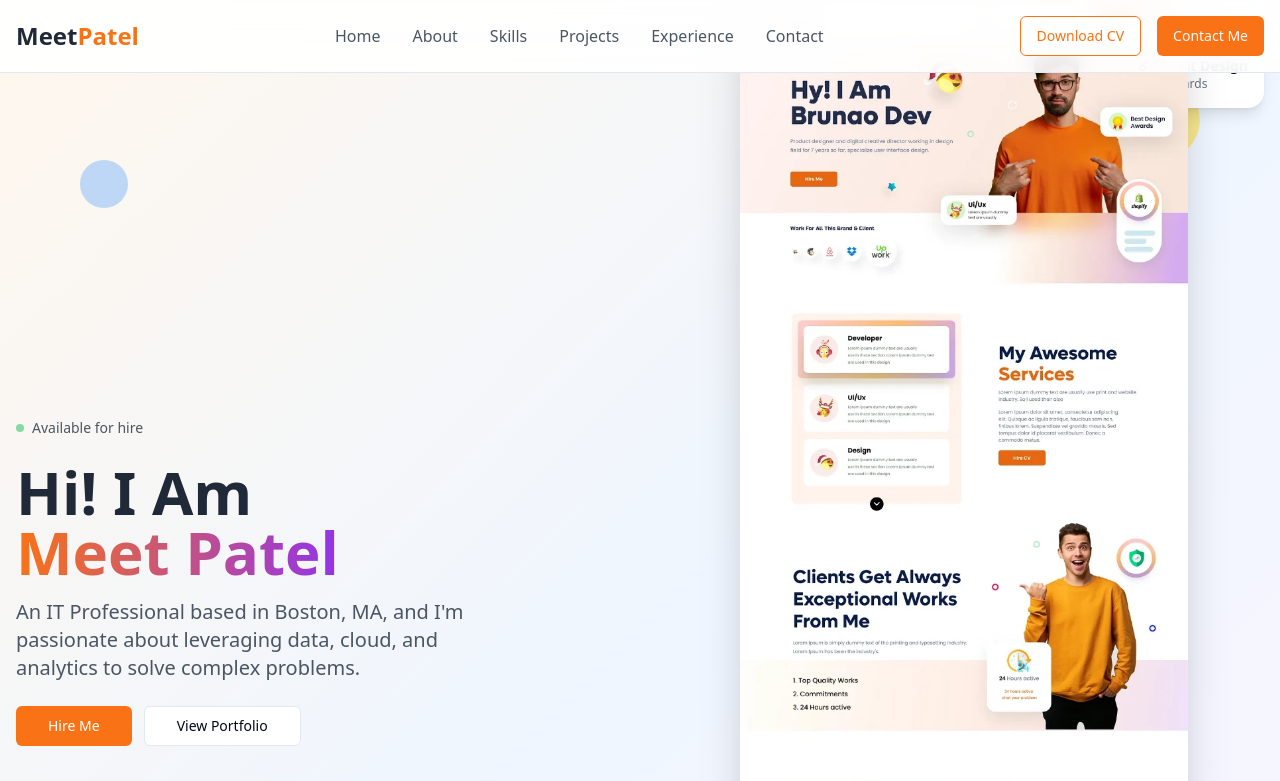
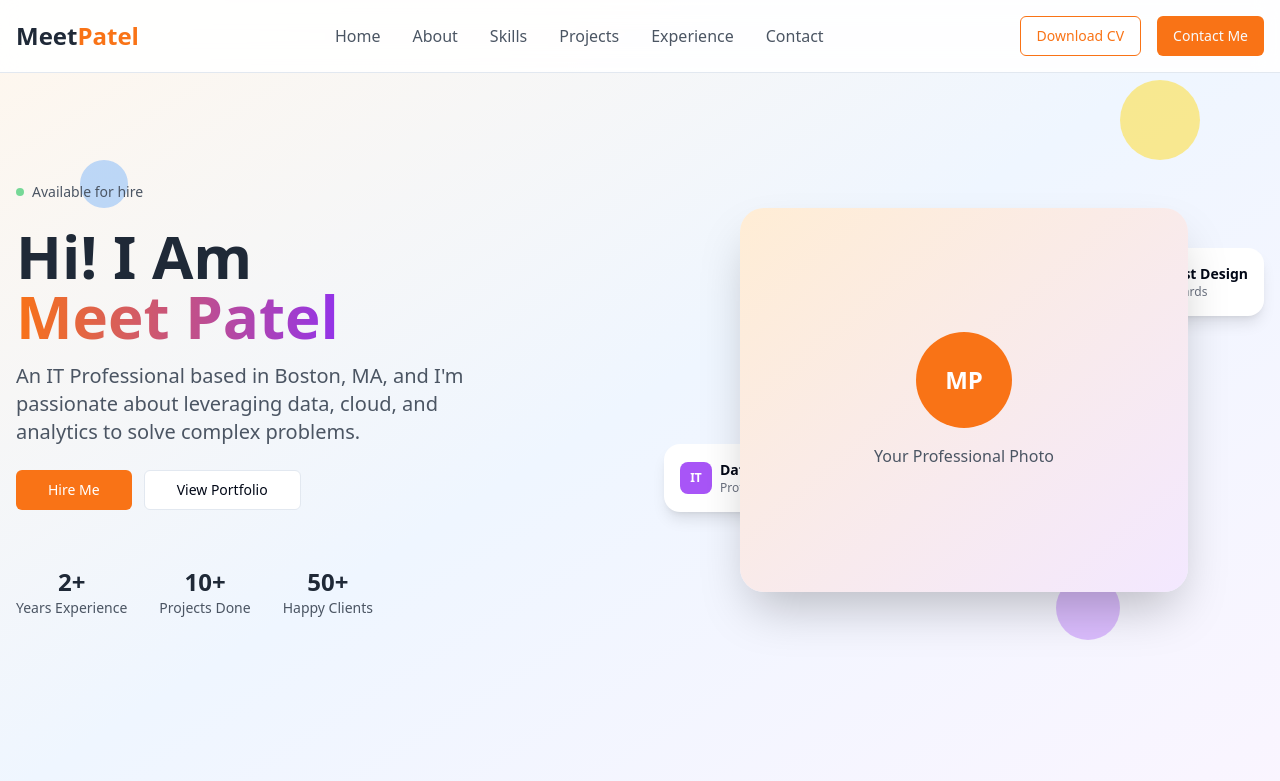
Before and after one commit to patelmeet1011/patel-portfolio-showcase, a React (Vite) app: page / in a window 1280 px wide. Shown: the top 781 px of the page. Built offline with nearby package versions, Linux system fonts and the light colour scheme.

Commit message:
Fix: Remove example image
Replaced the example image in the Hero component with the intended content.

```diff
--- a/src/components/Hero.tsx
+++ b/src/components/Hero.tsx
@@ -1,8 +1,11 @@
+
 import React from 'react';
 import { Button } from '@/components/ui/button';
 import { Badge } from '@/components/ui/badge';
+
 const Hero = () => {
-  return <section id="home" className="min-h-screen flex items-center relative overflow-hidden">
+  return (
+    <section id="home" className="min-h-screen flex items-center relative overflow-hidden">
       {/* Background Gradient */}
       <div className="absolute inset-0 bg-gradient-to-br from-orange-50 via-blue-50 to-purple-50"></div>
 
@@ -51,18 +54,23 @@ const Hero = () => {
               <div className="text-sm text-gray-600">Projects Done</div>
             </div>
             <div className="text-center">
-              <div className="text-2xl font-bold text-gray-800">
-            </div>
-              <div className="text-sm text-gray-600">
-            </div>
+              <div className="text-2xl font-bold text-gray-800">50+</div>
+              <div className="text-sm text-gray-600">Happy Clients</div>
             </div>
           </div>
         </div>
 
-        {/* Right Content - Image */}
+        {/* Right Content - Professional Placeholder */}
         <div className="relative">
           <div className="relative z-10">
-            <img src="/lovable-uploads/3ba80543-d670-4d85-829e-0db6a15a6b85.png" alt="Meet Patel" className="w-full max-w-md mx-auto rounded-3xl shadow-2xl" />
+            <div className="w-full max-w-md mx-auto h-96 bg-gradient-to-br from-orange-100 to-purple-100 rounded-3xl shadow-2xl flex items-center justify-center">
+              <div className="text-center">
+                <div className="w-24 h-24 bg-orange-500 rounded-full mx-auto mb-4 flex items-center justify-center">
+                  <span className="text-white text-2xl font-bold">MP</span>
+                </div>
+                <p className="text-gray-600">Your Professional Photo</p>
+              </div>
+            </div>
           </div>
 
           {/* Floating Awards Badge */}
@@ -82,16 +90,18 @@ const Hero = () => {
           <div className="absolute bottom-20 left-0 bg-white rounded-2xl p-4 shadow-lg">
             <div className="flex items-center space-x-2">
               <div className="w-8 h-8 bg-purple-500 rounded-lg flex items-center justify-center">
-                <span className="text-white text-xs font-bold">UI</span>
+                <span className="text-white text-xs font-bold">IT</span>
               </div>
               <div>
-                <div className="text-sm font-semibold">UI/Ux</div>
-                <div className="text-xs text-gray-500">Professional designing</div>
+                <div className="text-sm font-semibold">Data Analytics</div>
+                <div className="text-xs text-gray-500">Professional expertise</div>
               </div>
             </div>
           </div>
         </div>
       </div>
-    </section>;
+    </section>
+  );
 };
+
 export default Hero;
```
